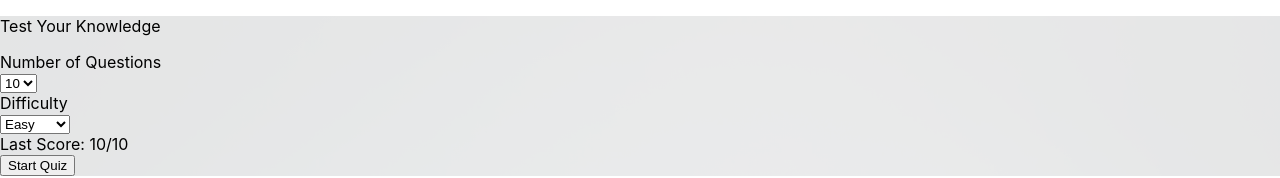
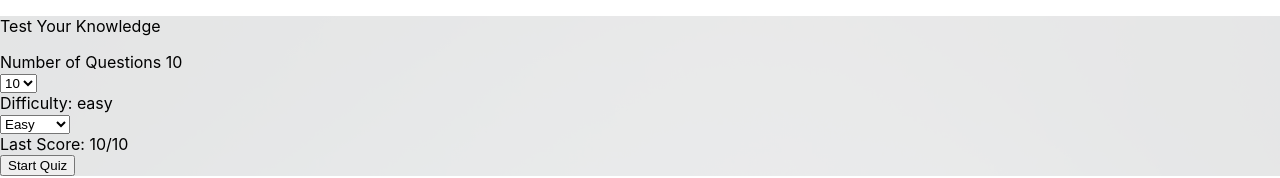
Before and after one commit to shoshin-programmer/quiz_app, a Next.js app: page / in a window 1280 px wide. Shown: the top 178 px of the page. Built offline with nearby package versions, Linux system fonts and the light colour scheme.

Commit message:
consume context

```diff
--- a/context/settingsContext.tsx
+++ b/context/settingsContext.tsx
@@ -1,15 +1,40 @@
-import React from "react";
+import { createContext, useState } from "react";
 
 interface Settings {
   difficulty: string;
-  number_of_questions: number;
+  totalQuestions: number;
 }
 
-export const defaultSettings: Settings = {
+interface SettingsContext {
+  difficulty: string;
+  totalQuestions: number;
+  setDifficulty: (difficulty) => void;
+  setTotalQuestions: (totalQuestions) => void;
+}
+
+const defaultSettings: Settings = {
   difficulty: "easy",
-  number_of_questions: 10,
+  totalQuestions: 10,
 };
 
-const TestSettings = React.createContext<Settings>(defaultSettings);
+export const settingsContext = createContext({
+  difficulty: "easy",
+  totalQuestions: 10,
+  setDifficulty: () => {},
+  setTotalQuestions: () => {},
+})
 
-export default TestSettings;
+
+export function quizSettings(): SettingsContext {
+  const [difficulty, setDifficulty] = useState(defaultSettings.difficulty);
+  const [totalQuestions, setTotalQuestions] = useState(
+    defaultSettings.totalQuestions
+  );
+
+  return {
+    difficulty,
+    totalQuestions,
+    setDifficulty,
+    setTotalQuestions,
+  };
+}
--- a/pages/_app.tsx
+++ b/pages/_app.tsx
@@ -1,16 +1,16 @@
 import type { AppProps /*, AppContext */ } from "next/app";
 import "../styles/globals.css";
 import "cirrus-ui";
-import TestSettings from "../context/settingsContext";
-import defaultSettings from "../context/settingsContext";
+import { settingsContext } from "../context/settingsContext";
 import { useContext } from "react";
 
 function MyApp({ Component, pageProps }: AppProps) {
-  const defaultSetting = useContext(defaultSettings);
+  const settings = useContext(settingsContext);
+  console.log("settings", settings);
   return (
-    <TestSettings.Provider value={defaultSetting}>
+    <settingsContext.Provider value={settings}>
       <Component {...pageProps} />
-    </TestSettings.Provider>
+    </settingsContext.Provider>
   );
 }
 export default MyApp;
--- a/pages/index.tsx
+++ b/pages/index.tsx
@@ -2,20 +2,41 @@ import Head from "next/head";
 import { useState, useContext } from "react";
 import { GetServerSideProps, NextPage } from "next";
 import Link from "next/link";
+import { quizSettings } from "../context/settingsContext";
+import { settings } from "cluster";
 
-interface Question {
-  category: string;
-  type: string;
-  difficulty: string;
-  question: string;
-  correct_answers: string;
-  incorrect_answers: Array<string>;
-}
+const Index = () => {
+  /* TODO
+  When options are changed, update the settings context.
+  When user starts quiz.
+  Open the test page and then fetch data from api using settings context.
 
-const Index: NextPage<{ question: Question }> = (props) => {
-  /* TODO
+  ADD LATER
+  if API does not respond, redirect to HomePage and show error
   Page should contain the settings for the Quiz and Last Score.
   */
+  // const { settings, changeSettings } = useContext(settingsContext);
+  // const [total, setTotal] = useState(settings.number_of_questions);
+  // const [difficulty, setDifficulty] = useState(settings.difficulty);
+
+  // const changeNumberOfQuestions = (
+  //   event: React.ChangeEvent<HTMLSelectElement>
+  // ) => {
+  //   console.log(event.target.value);
+  //   const number = Number(event.target.value);
+  //   console.log(typeof event.target.value);
+  //   changeSettings({
+  //     difficulty: "easy",
+  //     number_of_questions: Number(number),
+  //   });
+  //   console.log('settings', settings)
+  // };
+  const {
+    difficulty,
+    totalQuestions,
+    setDifficulty,
+    setTotalQuestions,
+  } = quizSettings();
 
   return (
     <div>
@@ -33,21 +54,25 @@ const Index: NextPage<{ question: Question }> = (props) => {
                 </div>
                 <div className="content p-2">
                   <div className="input-control">
-                    <div className="label">Number of Questions</div>
+                    <div className="label">
+                      Number of Questions {totalQuestions}
+                    </div>
                     <select
                       className="select input-small"
                       placeholder="Dropdown Small"
+                      onChange={(e) => setTotalQuestions(e.target.value)}
                     >
-                      <option value="10">10</option>
-                      <option value="20">20</option>
-                      <option value="30">30</option>
+                      <option value={10}>10</option>
+                      <option value={20}>20</option>
+                      <option value={30}>30</option>
                     </select>
                   </div>
                   <div className="input-control">
-                    <div className="label">Difficulty</div>
+                    <div className="label">Difficulty: {difficulty}</div>
                     <select
                       className="select input-small"
                       placeholder="Dropdown Small"
+                      onChange={(e) => setDifficulty(e.target.value)}
                     >
                       <option value="easy">Easy</option>
                       <option value="medium">Medium</option>
@@ -70,12 +95,4 @@ const Index: NextPage<{ question: Question }> = (props) => {
   );
 };
 
-// export const getServerSideProps: GetServerSideProps = async (context) => {
-// const res = await fetch(`https://opentdb.com/api.php?amount=10`);
-// const data = await res.json();
-
-// // Pass data to the page via props
-// return { props: { data } };
-// };
-
 export default Index;
--- /dev/null
+++ b/utils.tsx
@@ -0,0 +1,2 @@
+export const shuffleArray = (array: any[]) =>
+  [...array].sort(() => Math.random() - 0.5);
```
